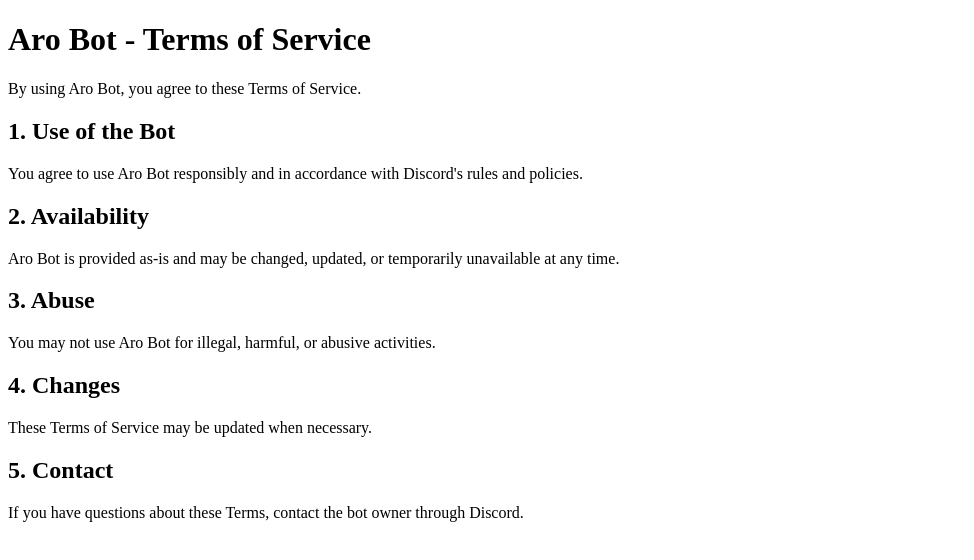
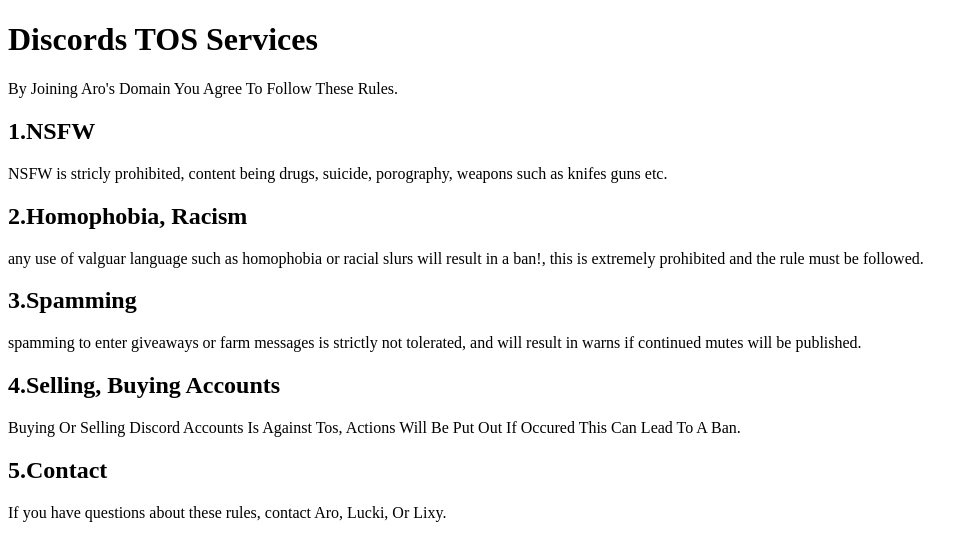
Before and after one commit to LixyBuilds/Aro-Bot-Terms, a plain HTML site: page index.html in a window 1280 px wide. Shown: the whole page, without its empty margins (0-974 px from the left). Drawn offline with Linux system fonts and the light colour scheme.

Commit message:
Update index.html

```diff
--- a/index.html
+++ b/index.html
@@ -1,26 +1,27 @@
 <!DOCTYPE html>
 <html>
 <head>
-    <title>Aro Bot - Terms of Service</title>
+    <title>Discords Terms Of Services</title>
 </head>
 <body>
-    <h1>Aro Bot - Terms of Service</h1>
+    <h1>Discords TOS Services</h1>
 
-    <p>By using Aro Bot, you agree to these Terms of Service.</p>
+    <p>By Joining Aro's Domain You Agree To Follow These Rules.</p>
 
-    <h2>1. Use of the Bot</h2>
-    <p>You agree to use Aro Bot responsibly and in accordance with Discord's rules and policies.</p>
+    <h2>1.NSFW</h2>
+    <p>NSFW is stricly prohibited, content being drugs, suicide, porography, weapons such as knifes guns etc.</p>
 
-    <h2>2. Availability</h2>
-    <p>Aro Bot is provided as-is and may be changed, updated, or temporarily unavailable at any time.</p>
+    <h2>2.Homophobia, Racism</h2>
+    <p>any use of valguar language such as homophobia or racial slurs will result in a ban!, this is extremely prohibited and the rule must be followed.</p>
 
-    <h2>3. Abuse</h2>
-    <p>You may not use Aro Bot for illegal, harmful, or abusive activities.</p>
+    <h2>3.Spamming</h2>
+    <p>spamming to enter giveaways or farm messages is strictly not tolerated, and will result in warns if continued mutes will be published.</p>
 
-    <h2>4. Changes</h2>
-    <p>These Terms of Service may be updated when necessary.</p>
+    <h2>4.Selling, Buying Accounts</h2>
+    <p>Buying Or Selling Discord Accounts Is Against Tos, Actions Will Be Put Out If Occured This Can Lead To A Ban.</p>
 
-    <h2>5. Contact</h2>
-    <p>If you have questions about these Terms, contact the bot owner through Discord.</p>
+    <h2>5.Contact</h2>
+    <p>If you have questions about these rules, contact Aro, Lucki, Or Lixy.</p>
+
 </body>
 </html>
```
